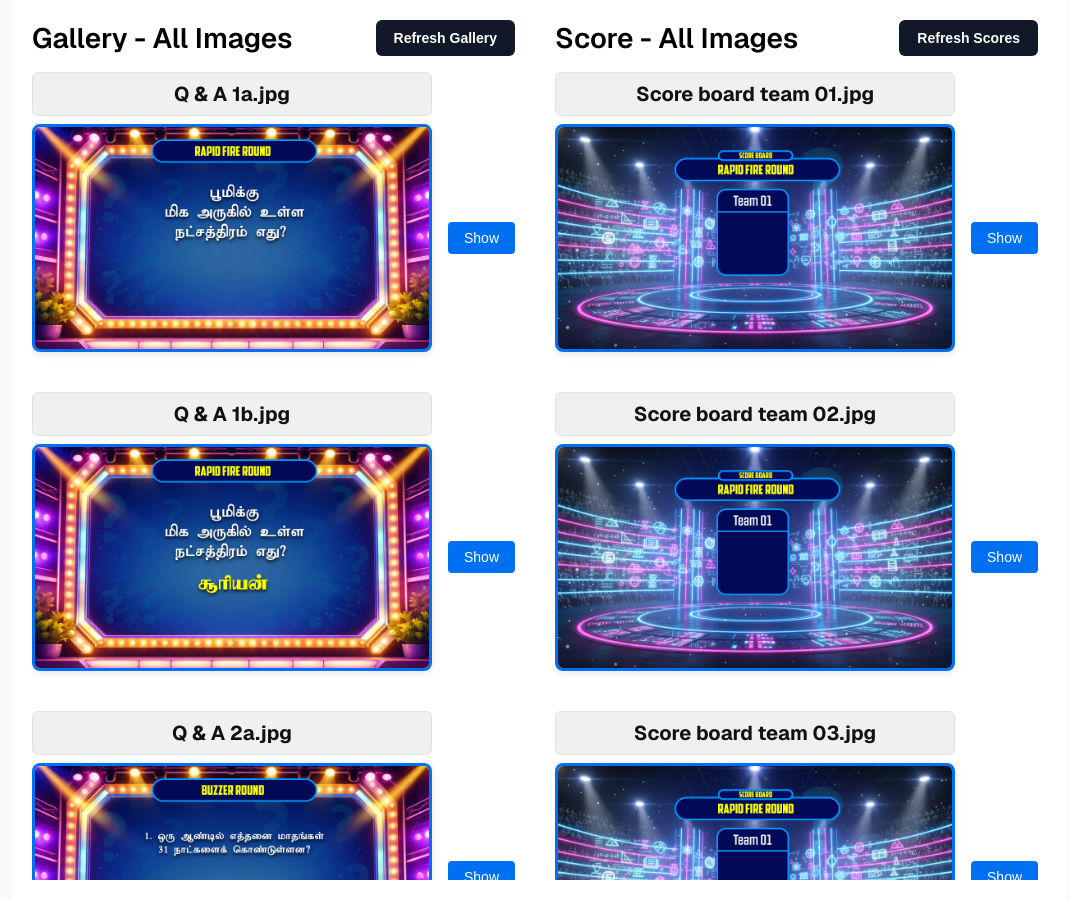
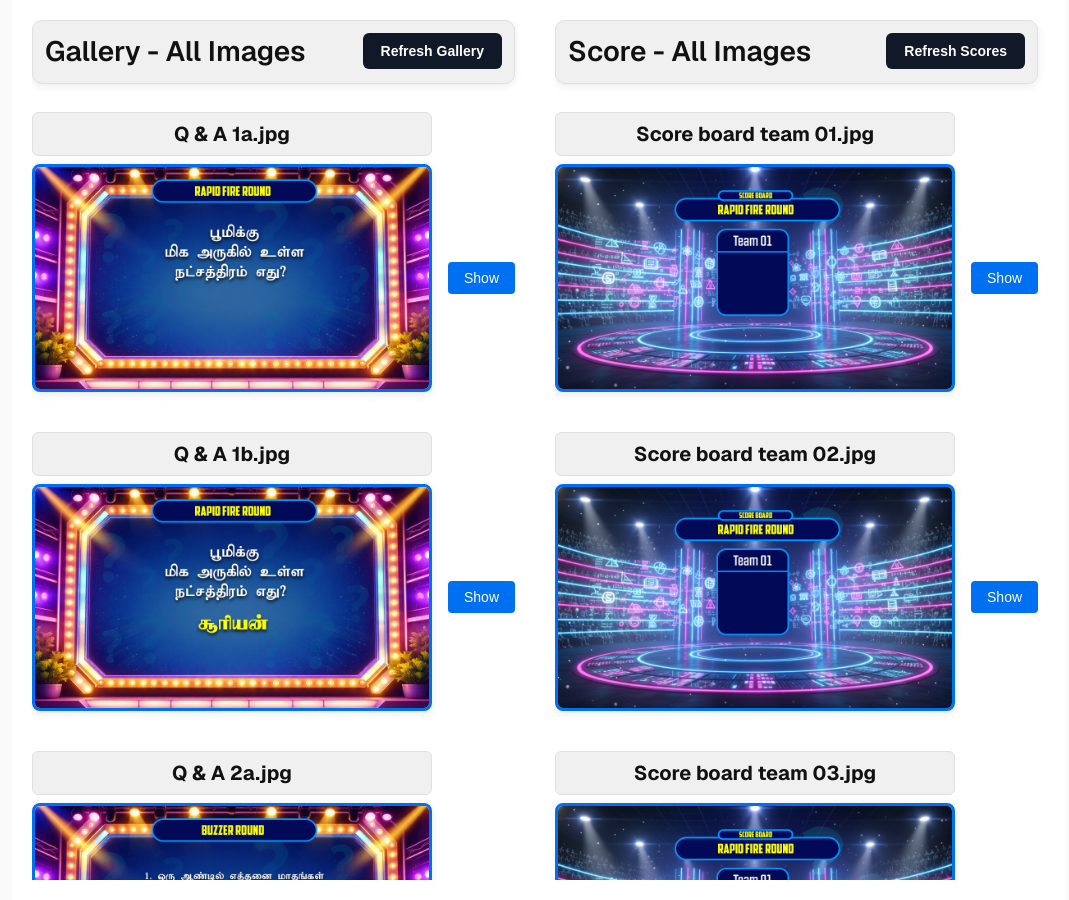
Before and after one commit to vimlesh1975/quiz, a Next.js app: page / in a window 1280 px wide. Shown: the whole page, without its empty margins (28-1097 px from the left). Built offline with nearby package versions, Linux system fonts and the light colour scheme.

Commit message:
bg to main header

```diff
--- a/src/app/page.module.css
+++ b/src/app/page.module.css
@@ -188,6 +188,15 @@ a.secondary {
   align-items: center;
   justify-content: space-between;
   gap: 16px;
+  position: sticky;
+  top: 0;
+  z-index: 2;
+  padding: 12px 12px 14px;
+  margin-bottom: 12px;
+  border-radius: 10px;
+  border: 1px solid var(--card-strip-border);
+  background-color: var(--card-strip-background);
+  box-shadow: 0 2px 8px rgba(0, 0, 0, 0.08);
 }
 
 .galleryHeading {
@@ -195,7 +204,7 @@ a.secondary {
   margin: 0;
   padding: 0;
   font-weight: 600;
-  color: var(--text-primary);
+  color: var(--card-strip-text);
 }
 
 .refreshButton {
```
